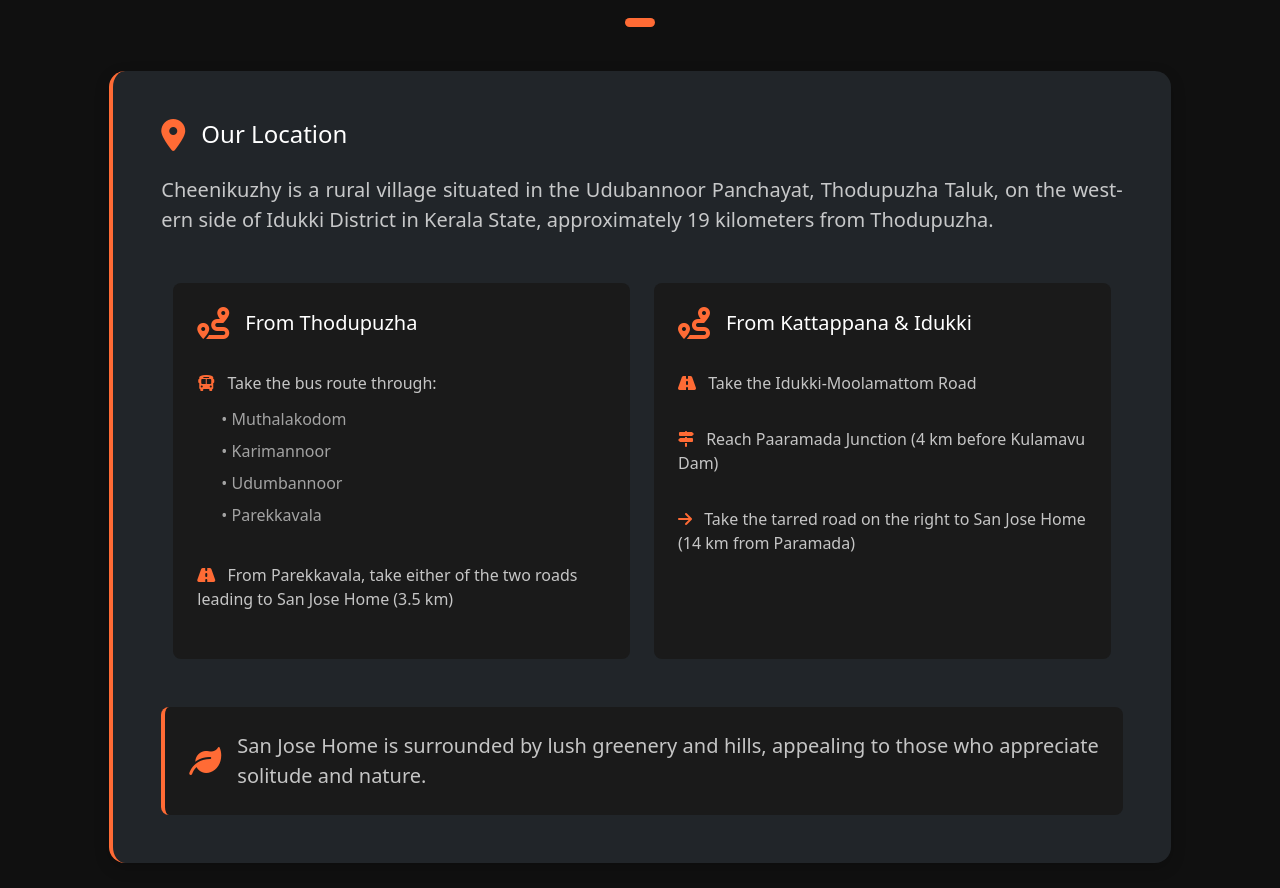
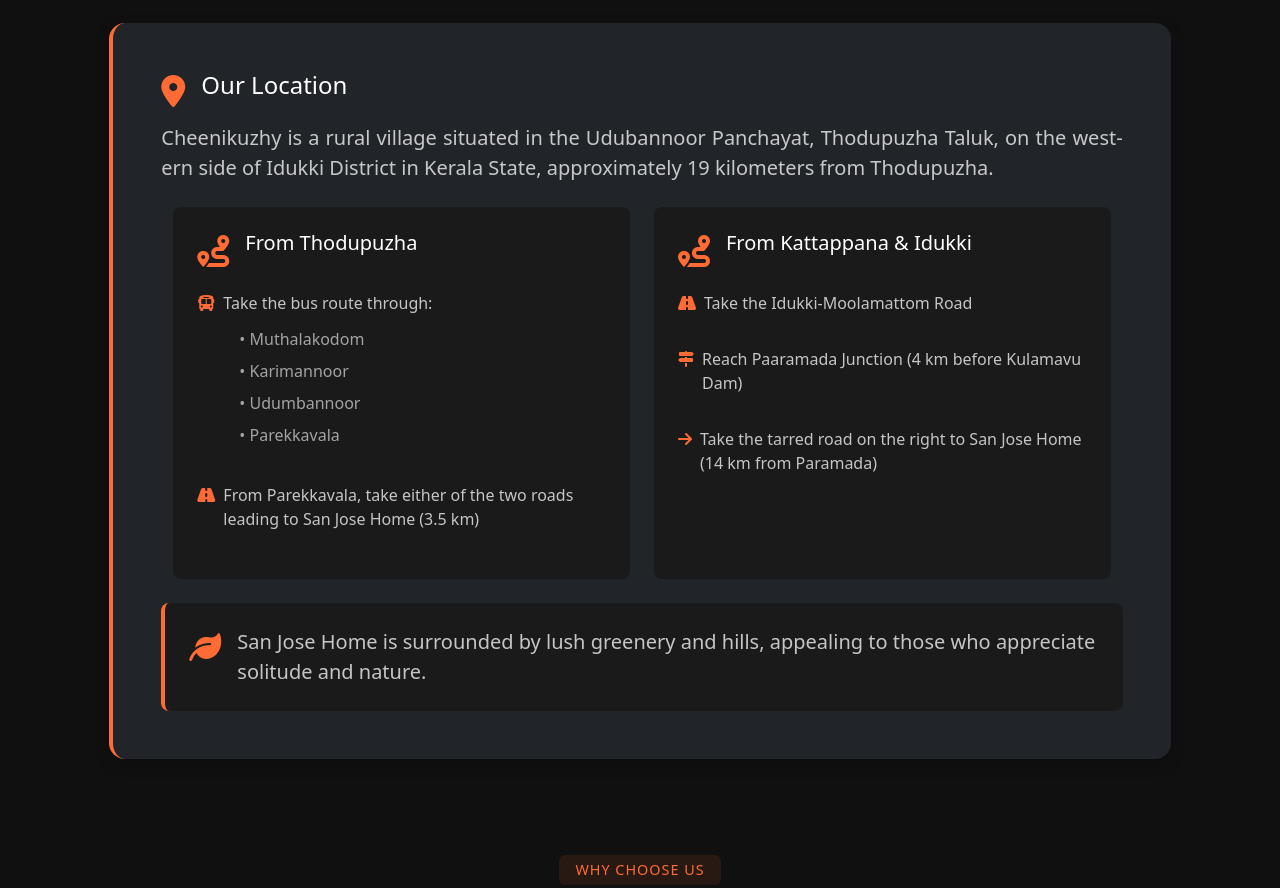
Before and after one commit to ajulkjose246/San_Jose_Home, a plain HTML site: page index.html in a window 1280 px wide. Shown: the part 4754-5642 px from the top of the page. Drawn offline with nearby package versions, Linux system fonts and the light colour scheme.

Commit message:
text justify modifyed

```diff
--- a/index.html
+++ b/index.html
@@ -214,7 +214,7 @@
                             <div class="col-lg-8">
                                 <div class="visionary-content ps-lg-4">
                                     <h2 class="text-orange mb-4">Our Visionary</h2>
-                                    <div class="content-box p-4 rounded-3">
+                                    <div class="content-box rounded-3">
                                         <p class="text-white mb-4 text-justify">San Jose Home, which began its journey on August 17, 2023, was born from the vision of Fr. Jose Varickamackal, a dedicated priest of the Diocese of Kanjirapally. His unwavering commitment to serving the elderly led him to contribute his patrimony and personal funds towards this noble cause.</p>
                                         <p class="text-white mb-0 text-justify">Currently residing at San Jose Home, Fr. Varickamackal continues to guide the institution's progress while serving as the Spiritual Director, offering his services free of charge. His presence and ongoing dedication ensure that the home maintains its founding principles of compassionate care and spiritual guidance for all residents.</p>
                                     </div>
@@ -349,7 +349,7 @@
 
     <!-- Location Section -->
     <section class="location-section py-5">
-        <div class="container-fluid px-5">
+        <div class="container-fluid px-3 px-sm-5">
             <div class="section-title text-center mb-5">
                 <span class="badge bg-primary-subtle text-primary mb-2">OUR LOCATION</span>
                 <h2 class="display-5 text-white mb-4">How to Reach Us</h2>
@@ -358,11 +358,11 @@
 
             <div class="row justify-content-center">
                 <div class="col-lg-11">
-                    <div class="location-card p-5 bg-dark rounded-4">
+                    <div class="location-card p-3 p-sm-5 bg-dark rounded-4">
                         <!-- Overview -->
-                        <div class="location-overview mb-5">
-                            <div class="d-flex align-items-center mb-4">
-                                <i class="fas fa-map-marker-alt fa-2x text-orange me-3"></i>
+                        <div class="location-overview mb-4">
+                            <div class="d-flex align-items-start mb-3">
+                                <i class="fas fa-map-marker-alt fa-2x text-orange me-3 mt-1"></i>
                                 <h4 class="text-white mb-0">Our Location</h4>
                             </div>
                             <p class="text-white-75 lead text-justify">Cheenikuzhy is a rural village situated in the Udubannoor Panchayat, Thodupuzha Taluk, on the western side of Idukki District in Kerala State, approximately 19 kilometers from Thodupuzha.</p>
@@ -371,26 +371,32 @@
                         <div class="row g-4">
                             <!-- Directions from Thodupuzha -->
                             <div class="col-lg-6">
-                                <div class="direction-card p-4 rounded-3 h-100">
-                                    <div class="d-flex align-items-center mb-4">
-                                        <i class="fas fa-route fa-2x text-orange me-3"></i>
+                                <div class="direction-card p-3 p-sm-4 rounded-3 h-100">
+                                    <div class="d-flex align-items-start mb-3">
+                                        <i class="fas fa-route fa-2x text-orange me-3 mt-1"></i>
                                         <h5 class="text-white mb-0">From Thodupuzha</h5>
                                     </div>
                                     <div class="direction-steps">
-                                        <ul class="list-unstyled text-white-75">
+                                        <ul class="list-unstyled text-white-75 ms-0">
                                             <li class="mb-3">
-                                                <i class="fas fa-bus me-2 text-orange"></i>
-                                                Take the bus route through:
-                                                <ul class="list-unstyled ms-4 mt-2">
-                                                    <li>• Muthalakodom</li>
-                                                    <li>• Karimannoor</li>
-                                                    <li>• Udumbannoor</li>
-                                                    <li>• Parekkavala</li>
-                                                </ul>
+                                                <div class="d-flex">
+                                                    <i class="fas fa-bus text-orange me-2 mt-1"></i>
+                                                    <div class="flex-grow-1">
+                                                        Take the bus route through:
+                                                        <ul class="list-unstyled mt-2 ms-3">
+                                                            <li class="text-break">• Muthalakodom</li>
+                                                            <li class="text-break">• Karimannoor</li>
+                                                            <li class="text-break">• Udumbannoor</li>
+                                                            <li class="text-break">• Parekkavala</li>
+                                                        </ul>
+                                                    </div>
+                                                </div>
                                             </li>
                                             <li>
-                                                <i class="fas fa-road me-2 text-orange"></i>
-                                                From Parekkavala, take either of the two roads leading to San Jose Home (3.5 km)
+                                                <div class="d-flex">
+                                                    <i class="fas fa-road text-orange me-2 mt-1"></i>
+                                                    <span class="text-break">From Parekkavala, take either of the two roads leading to San Jose Home (3.5 km)</span>
+                                                </div>
                                             </li>
                                         </ul>
                                     </div>
@@ -399,24 +405,30 @@
 
                             <!-- Directions from Kattappana -->
                             <div class="col-lg-6">
-                                <div class="direction-card  p-4 rounded-3 h-100">
-                                    <div class="d-flex align-items-center mb-4">
-                                        <i class="fas fa-route fa-2x text-orange me-3"></i>
+                                <div class="direction-card p-3 p-sm-4 rounded-3 h-100">
+                                    <div class="d-flex align-items-start mb-3">
+                                        <i class="fas fa-route fa-2x text-orange me-3 mt-1"></i>
                                         <h5 class="text-white mb-0">From Kattappana & Idukki</h5>
                                     </div>
                                     <div class="direction-steps">
-                                        <ul class="list-unstyled text-white-75">
+                                        <ul class="list-unstyled text-white-75 ms-0">
                                             <li class="mb-3">
-                                                <i class="fas fa-road me-2 text-orange"></i>
-                                                Take the Idukki-Moolamattom Road
+                                                <div class="d-flex">
+                                                    <i class="fas fa-road text-orange me-2 mt-1"></i>
+                                                    <span class="text-break">Take the Idukki-Moolamattom Road</span>
+                                                </div>
                                             </li>
                                             <li class="mb-3">
-                                                <i class="fas fa-map-signs me-2 text-orange"></i>
-                                                Reach Paaramada Junction (4 km before Kulamavu Dam)
+                                                <div class="d-flex">
+                                                    <i class="fas fa-map-signs text-orange me-2 mt-1"></i>
+                                                    <span class="text-break">Reach Paaramada Junction (4 km before Kulamavu Dam)</span>
+                                                </div>
                                             </li>
                                             <li>
-                                                <i class="fas fa-arrow-right me-2 text-orange"></i>
-                                                Take the tarred road on the right to San Jose Home (14 km from Paramada)
+                                                <div class="d-flex">
+                                                    <i class="fas fa-arrow-right text-orange me-2 mt-1"></i>
+                                                    <span class="text-break">Take the tarred road on the right to San Jose Home (14 km from Paramada)</span>
+                                                </div>
                                             </li>
                                         </ul>
                                     </div>
@@ -425,10 +437,10 @@
                         </div>
 
                         <!-- Nature Note -->
-                        <div class="nature-note mt-5 p-4 direction-card rounded-3">
-                            <div class="d-flex align-items-center">
-                                <i class="fas fa-leaf fa-2x text-orange me-3"></i>
-                                <p class="text-white-75 lead mb-0 text-justify">San Jose Home is surrounded by lush greenery and hills, appealing to those who appreciate solitude and nature.</p>
+                        <div class="nature-note mt-4 p-3 p-sm-4 direction-card rounded-3">
+                            <div class="d-flex align-items-start">
+                                <i class="fas fa-leaf fa-2x text-orange me-3 mt-1"></i>
+                                <p class="text-white-75 lead mb-0 text-break">San Jose Home is surrounded by lush greenery and hills, appealing to those who appreciate solitude and nature.</p>
                             </div>
                         </div>
                     </div>
```
